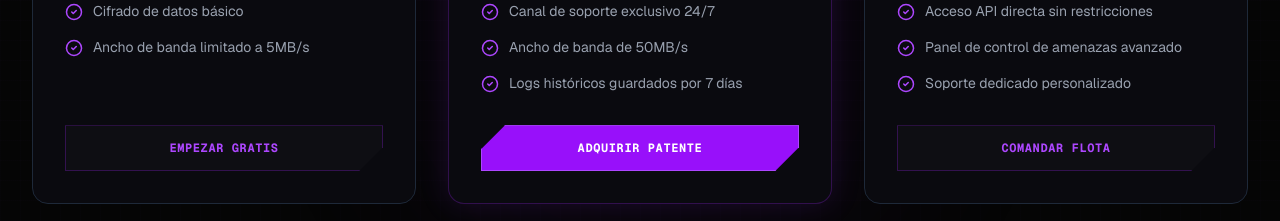
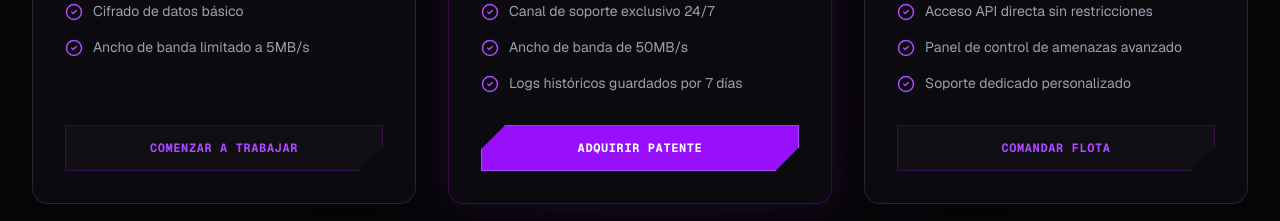
Before and after one commit to ThevenRexOff/blackdays, a Next.js app: page / in a window 1280 px wide. Shown: the part 2620-2841 px from the top of the page. Built offline with nearby package versions, Linux system fonts and the light colour scheme; no server answers.

Commit message:
Add: cta first price

```diff
--- a/app/page.tsx
+++ b/app/page.tsx
@@ -52,7 +52,7 @@ export default function LandingPage() {
         'Cifrado de datos básico',
         'Ancho de banda limitado a 5MB/s'
       ],
-      cta: 'Empezar Gratis',
+      cta: 'Comenzar a Trabajar',
       popular: false,
       color: 'border-gray-800'
     },
```
